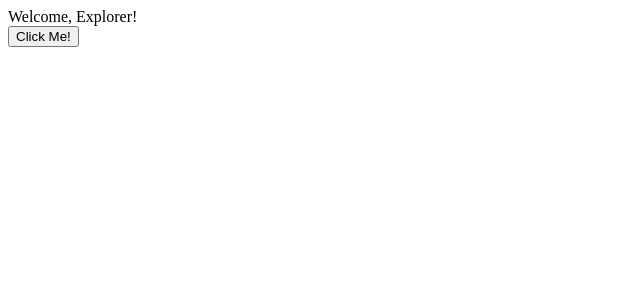
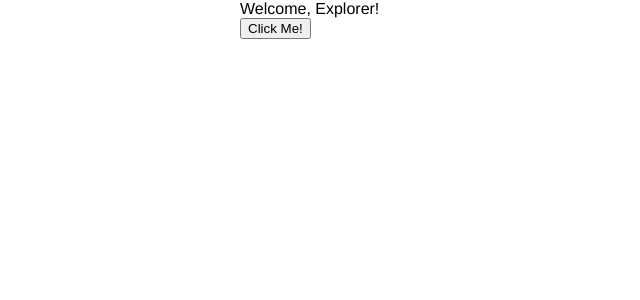
Before and after one commit to roryjarrard/next-from-scratch, a Next.js app: page / in a window 1280 px wide. Shown: the top 300 px of the page, without its empty margins (0-640 px from the left). Built offline with nearby package versions, Linux system fonts and the light colour scheme.

Commit message:
added basic styling

```diff
--- /dev/null
+++ b/pages/_app.js
@@ -0,0 +1,5 @@
+import '../styles.css'
+
+export default function Application({ Component, pageProps }) {
+  return <Component {...pageProps} />
+}
--- a/pages/pokemon/[pokemon].js
+++ b/pages/pokemon/[pokemon].js
@@ -1,4 +1,5 @@
 import Head from 'next/head'
+import styles from './Pokemon.module.css'
 
 function Pokemon({ pokemon }) {
   if (!pokemon) {
@@ -10,7 +11,7 @@
       <Head>
         <title>Pokemon: {pokemon?.name}</title>
       </Head>
-      <div>
+      <div className={styles.container}>
         <h2> Welcome, {pokemon?.name}!</h2>
         <img
           src={pokemon?.sprites.front_default}
--- /dev/null
+++ b/styles.css
@@ -0,0 +1,6 @@
+body {
+  font-family: 'Helvetica', 'Arial', sans-serif;
+  max-width: 800px;
+  margin: 0 auto;
+  padding: 0;
+}
```
Also changed, not shown: pages/pokemon/Pokemon.module.css (added, +19 -0 lines).
